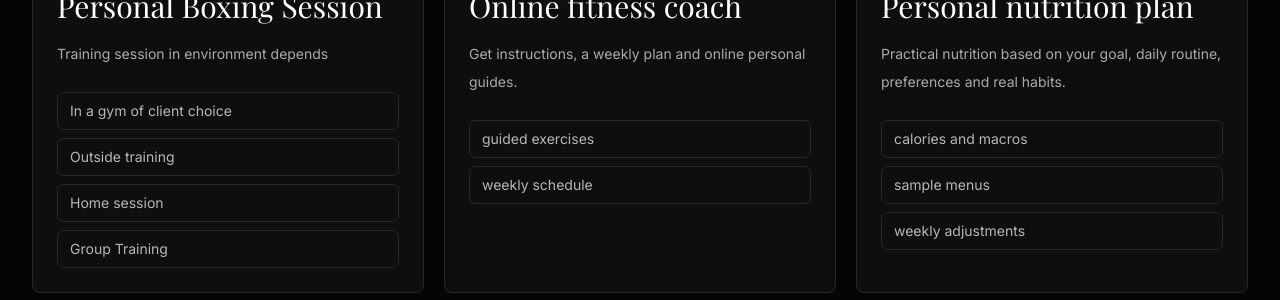
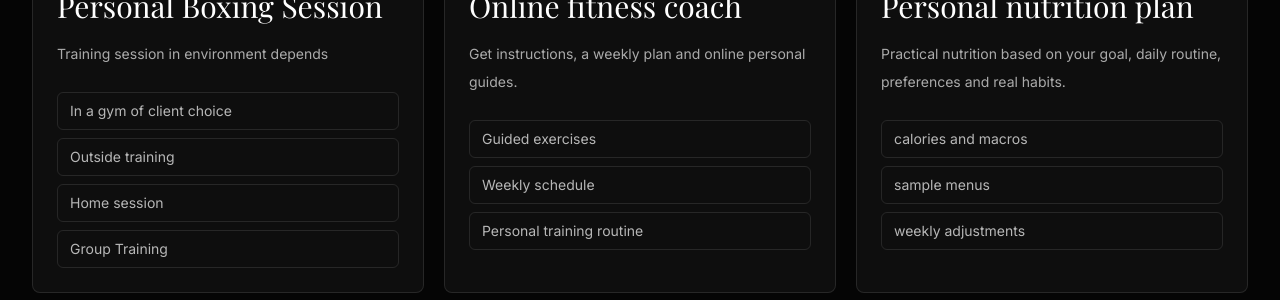
Before and after one commit to OvertopEU/training-system, a Next.js app: page /trainer in a window 1280 px wide. Shown: the part 3700-4000 px from the top of the page. Built offline with nearby package versions, Linux system fonts and the light colour scheme; no server answers; a web font is replaced by a local one.

Commit message:
Update online fitness coach copy

```diff
--- a/src/app/trainer/page.tsx
+++ b/src/app/trainer/page.tsx
@@ -141,9 +141,9 @@ const content = {
       },
       {
         icon: icons.online,
-        title: "Онлайн фитнес треньор",
-        text: "Получаваш инструкции, седмичен план и корекции онлайн, без задължително присъствие в зала.",
-        points: ["упражнения с инструкции", "седмичен график"]
+        title: "Online fitness coach",
+        text: "Get instructions, a weekly plan and online personal guides.",
+        points: ["Guided exercises", "Weekly schedule", "Personal training routine"]
       },
       {
         icon: icons.nutrition,
@@ -258,7 +258,7 @@ const content = {
         icon: icons.online,
         title: "Online fitness coach",
         text: "Get instructions, a weekly plan and online personal guides.",
-        points: ["guided exercises", "weekly schedule"]
+        points: ["Guided exercises", "Weekly schedule", "Personal training routine"]
       },
       {
         icon: icons.nutrition,
@@ -382,9 +382,9 @@ const localizedContent: Record<Lang, TrainerCopy> = {
       },
       {
         icon: icons.online,
-        title: "Online-Fitness-Coach",
-        text: "Du erhältst Anleitungen, einen Wochenplan und Online-Korrekturen, ohne zwingend im Gym vor Ort zu sein.",
-        points: ["angeleitete Übungen", "Wochenstruktur"]
+        title: "Online fitness coach",
+        text: "Get instructions, a weekly plan and online personal guides.",
+        points: ["Guided exercises", "Weekly schedule", "Personal training routine"]
       },
       {
         icon: icons.nutrition,
@@ -505,9 +505,9 @@ const localizedContent: Record<Lang, TrainerCopy> = {
       },
       {
         icon: icons.online,
-        title: "Coach fitness en ligne",
-        text: "Tu reçois des instructions, un plan hebdomadaire et des corrections en ligne, sans présence obligatoire en salle.",
-        points: ["exercices guidés", "planning hebdomadaire"]
+        title: "Online fitness coach",
+        text: "Get instructions, a weekly plan and online personal guides.",
+        points: ["Guided exercises", "Weekly schedule", "Personal training routine"]
       },
       {
         icon: icons.nutrition,
@@ -628,9 +628,9 @@ const localizedContent: Record<Lang, TrainerCopy> = {
       },
       {
         icon: icons.online,
-        title: "Coach fitness online",
-        text: "Recibes instrucciones, un plan semanal y correcciones online, sin presencia obligatoria en gimnasio.",
-        points: ["ejercicios guiados", "horario semanal"]
+        title: "Online fitness coach",
+        text: "Get instructions, a weekly plan and online personal guides.",
+        points: ["Guided exercises", "Weekly schedule", "Personal training routine"]
       },
       {
         icon: icons.nutrition,
@@ -750,9 +750,9 @@ const localizedContent: Record<Lang, TrainerCopy> = {
       },
       {
         icon: icons.online,
-        title: "Онлайн-фітнес тренер",
-        text: "Ти отримуєш інструкції, тижневий план і онлайн-корекції без обов'язкової присутності в залі.",
-        points: ["вправи з інструкціями", "тижневий графік"]
+        title: "Online fitness coach",
+        text: "Get instructions, a weekly plan and online personal guides.",
+        points: ["Guided exercises", "Weekly schedule", "Personal training routine"]
       },
       {
         icon: icons.nutrition,
```
